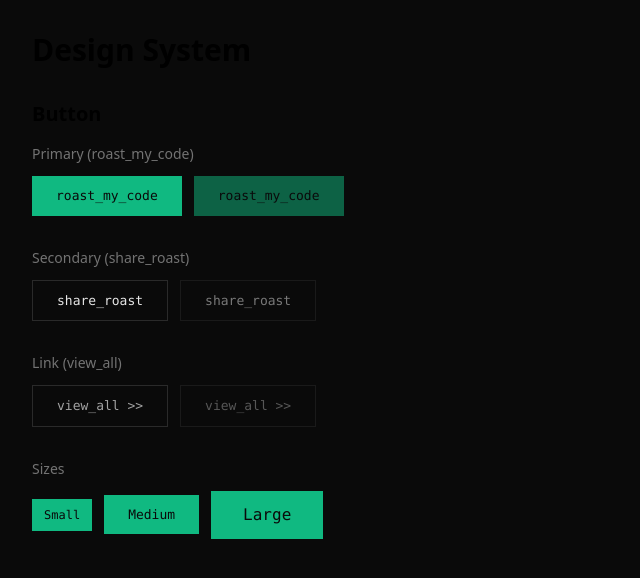
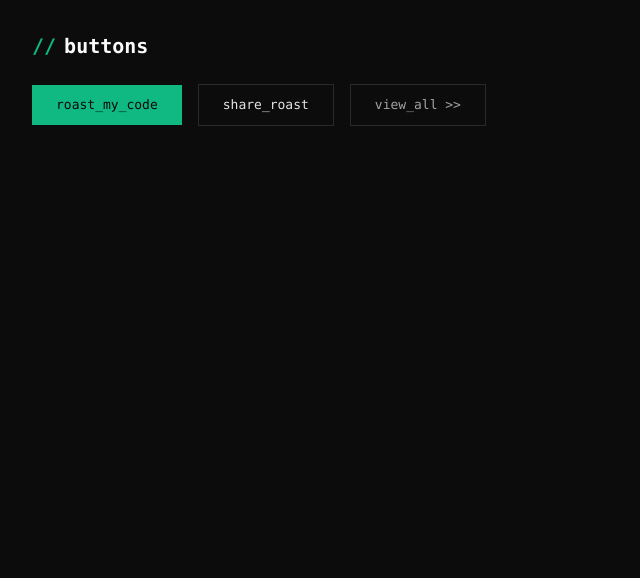
Before and after one commit to burn-c/devroast, a Next.js app: page /design-system in a window 1280 px wide. Shown: the top 578 px of the page, without its empty margins (0-640 px from the left). Built offline with nearby package versions, Linux system fonts and the light colour scheme.

Commit message:
docs: update design-system to match Pencil screenshot exactly

```diff
--- a/src/app/design-system/page.tsx
+++ b/src/app/design-system/page.tsx
@@ -2,57 +2,21 @@ import { Button } from "@/components/ui";
 
 export default function DesignSystem() {
 	return (
-		<div className="min-h-screen bg-neutral-950 p-8">
-			<h1 className="text-3xl font-bold mb-8">Design System</h1>
+		<div className="min-h-screen bg-[#0C0C0C] p-8">
+			<section className="mb-12">
+				<div className="flex items-center gap-2 mb-6">
+					<span className="text-emerald-500 font-mono text-xl font-bold">
+						&#47;&#47;
+					</span>
+					<span className="text-[#FAFAFA] font-mono text-xl font-bold">
+						buttons
+					</span>
+				</div>
 
-			<section className="mb-12">
-				<h2 className="text-xl font-semibold mb-4">Button</h2>
-
-				<div className="space-y-8">
-					<div>
-						<h3 className="text-sm font-medium text-neutral-500 mb-3">
-							Primary (roast_my_code)
-						</h3>
-						<div className="flex flex-wrap gap-3">
-							<Button variant="primary">roast_my_code</Button>
-							<Button variant="primary" disabled>
-								roast_my_code
-							</Button>
-						</div>
-					</div>
-
-					<div>
-						<h3 className="text-sm font-medium text-neutral-500 mb-3">
-							Secondary (share_roast)
-						</h3>
-						<div className="flex flex-wrap gap-3">
-							<Button variant="secondary">share_roast</Button>
-							<Button variant="secondary" disabled>
-								share_roast
-							</Button>
-						</div>
-					</div>
-
-					<div>
-						<h3 className="text-sm font-medium text-neutral-500 mb-3">
-							Link (view_all)
-						</h3>
-						<div className="flex flex-wrap gap-3">
-							<Button variant="link">view_all &gt;&gt;</Button>
-							<Button variant="link" disabled>
-								view_all &gt;&gt;
-							</Button>
-						</div>
-					</div>
-
-					<div>
-						<h3 className="text-sm font-medium text-neutral-500 mb-3">Sizes</h3>
-						<div className="flex flex-wrap items-center gap-3">
-							<Button size="sm">Small</Button>
-							<Button size="md">Medium</Button>
-							<Button size="lg">Large</Button>
-						</div>
-					</div>
+				<div className="flex flex-wrap items-center gap-4">
+					<Button variant="primary">roast_my_code</Button>
+					<Button variant="secondary">share_roast</Button>
+					<Button variant="link">view_all &gt;&gt;</Button>
 				</div>
 			</section>
 		</div>
```
